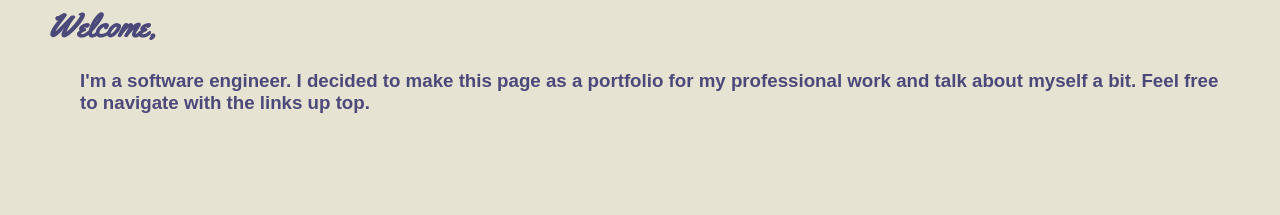
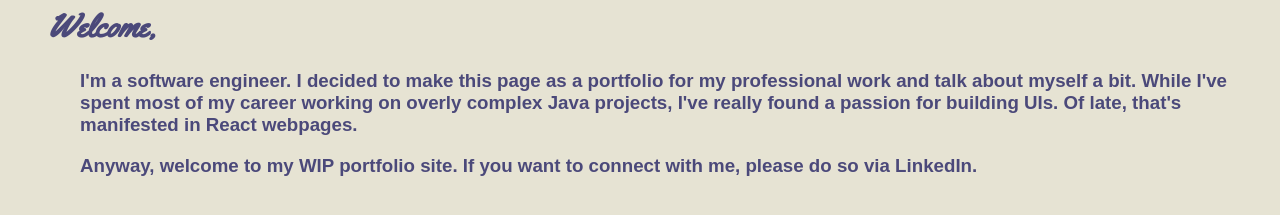
Before and after one commit to sylvandor/portfolio, a React (Create React App) app: page / in a window 1280 px wide. Shown: the part 529-744 px from the top of the page. Built offline with nearby package versions, Linux system fonts and the light colour scheme; a web font is replaced by a local one.

Commit message:
Update welcome text

```diff
--- a/src/components/home/Home.component.jsx
+++ b/src/components/home/Home.component.jsx
@@ -13,7 +13,11 @@ const Home = () =>
     </h1>
     <h3>
       I'm a software engineer. I decided to make this page as a portfolio for my professional work and
-      talk about myself a bit. Feel free to navigate with the links up top.
+      talk about myself a bit. While I've spent most of my career working on overly complex Java projects,
+      I've really found a passion for building UIs. Of late, that's manifested in React webpages.
+    </h3>
+    <h3>
+      Anyway, welcome to my WIP portfolio site. If you want to connect with me, please do so via LinkedIn.
     </h3>
   </div>;
 
```
